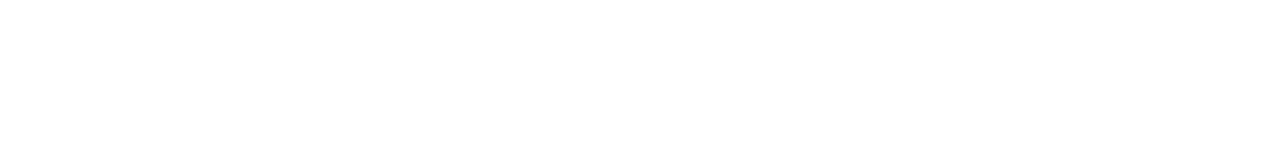
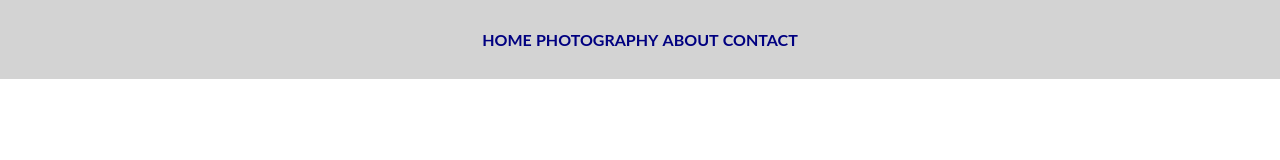
Before and after one commit to justmccraw/assignment4, a plain HTML site: page index.html in a window 1280 px wide. Drawn offline with Linux system fonts and the light colour scheme.

Commit message:
added css sheet and nav bar to index.html

```diff
--- a/index.html
+++ b/index.html
@@ -3,8 +3,24 @@
   <head>
     <meta charset="utf-8">
     <title>Assignment 4</title>
+
+    <link rel="stylesheet" href="main.css">
+
   </head>
+
   <body>
 
+    <header>
+          <nav>
+            <ul>
+              <li><a href="#home">Home</a></li>
+              <li><a href="#">Photography</a></li>
+              <li><a href="#">About</a></li>
+              <li><a href="#">Contact</a></li>
+            </ul>
+          </nav>
+        </header>
+
   </body>
+
 </html>
--- a/main.css
+++ b/main.css
@@ -0,0 +1,27 @@
+* {
+  padding: 0;
+  margin: 0;
+  border: 0;
+  font-family: 'Lato', sans-serif;
+  box-sizing: border-box;
+}
+
+header {
+    background: lightgrey;
+    padding: 30px 0;
+    text-align: center;
+    position: fixed;
+    width: 100%;
+    z-index: 9999;
+}
+
+header a {
+  font-weight: bold;
+  text-transform: uppercase;
+  text-decoration: none;
+  color: navy;
+}
+
+header nav ul li {
+    display: inline;
+}
```
